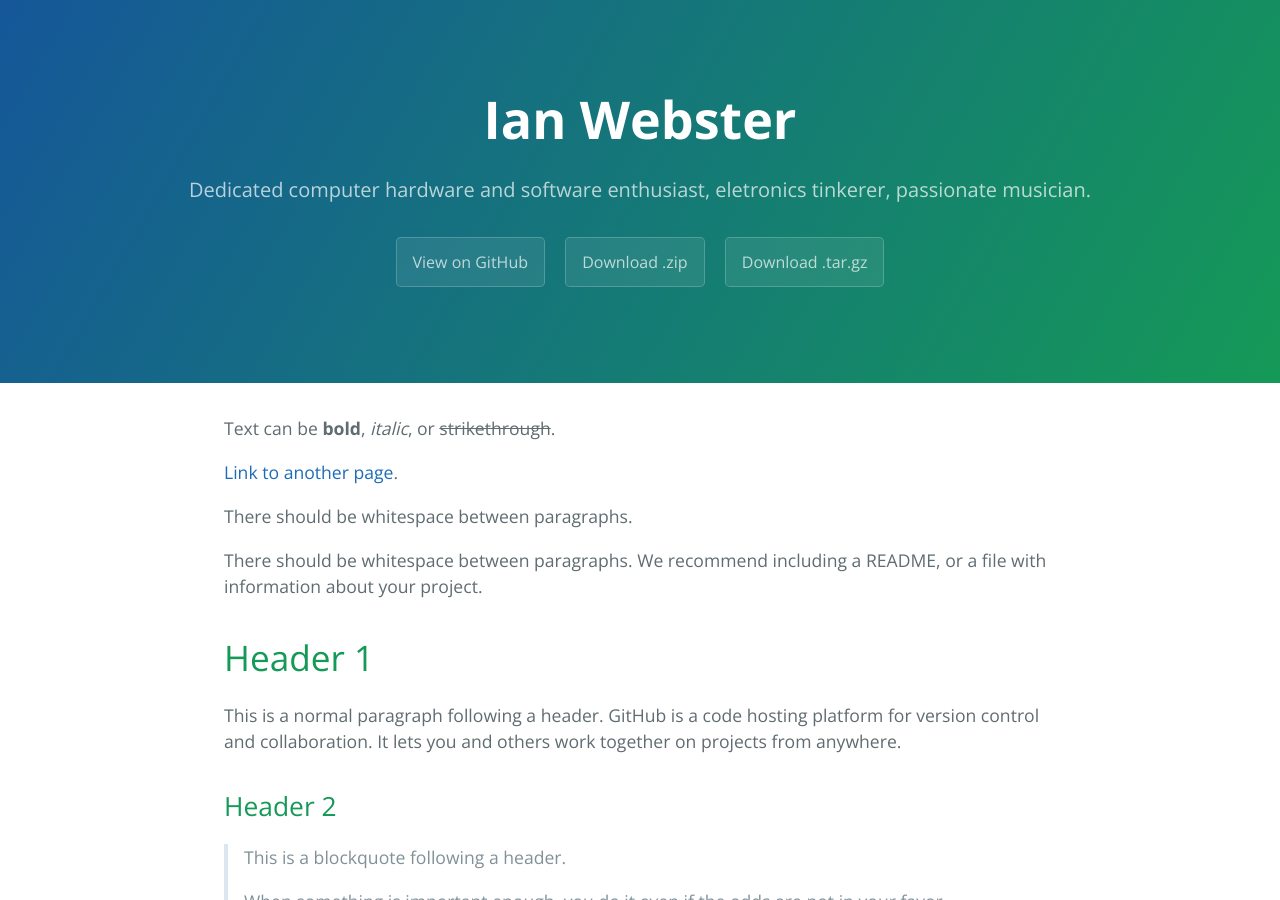
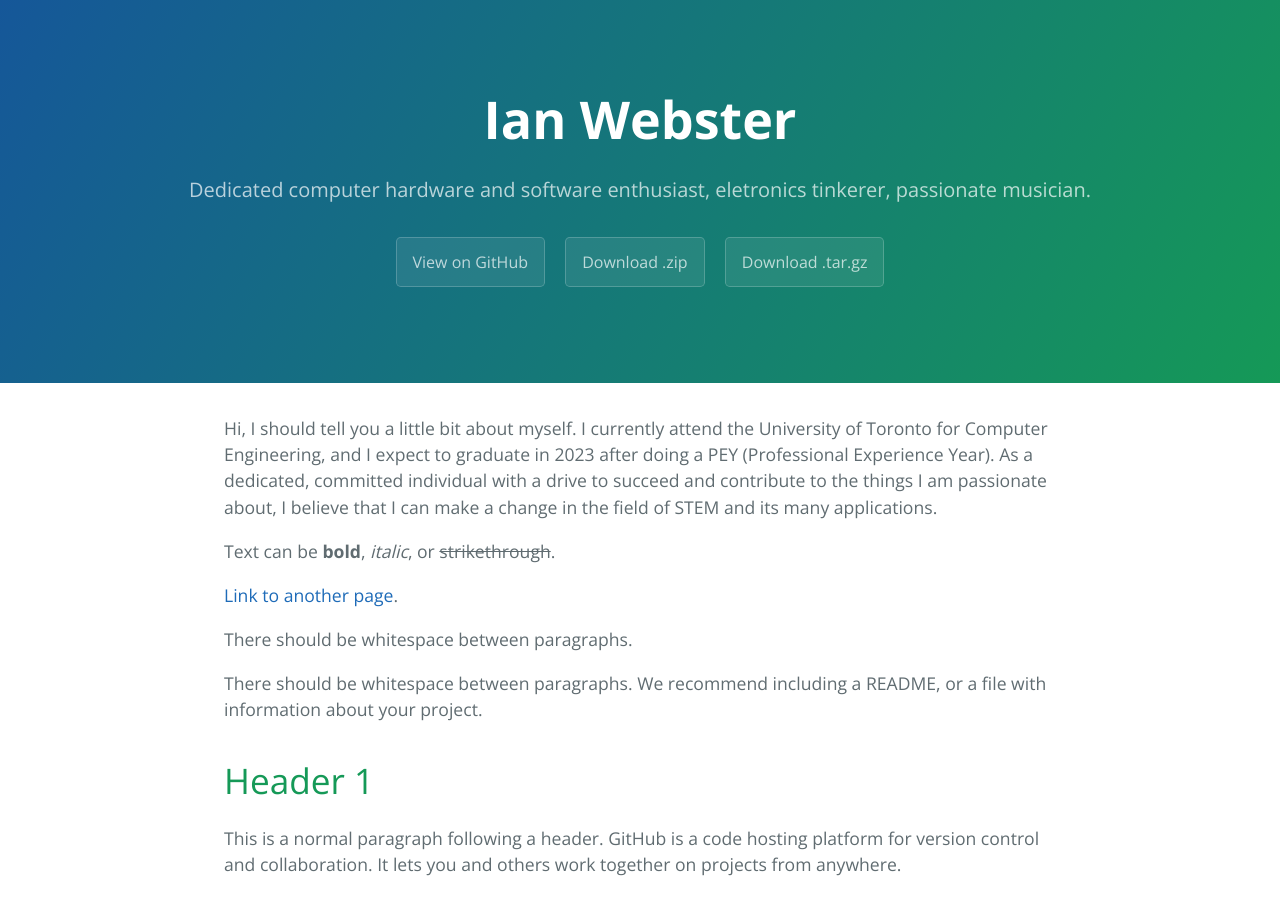
Before and after one commit to yixin0829/Cayman, a Jekyll site: the page built from index.md, in a window 1280 px wide and 900 px high. Built offline with Jekyll 4.4.1, drawn with Linux system fonts in a browser that asks for light colours.

Commit message:
Update index.md

```diff
--- a/index.md
+++ b/index.md
@@ -1,6 +1,9 @@
 ---
 layout: default
 ---
+
+Hi, I should tell you a little bit about myself. I currently attend the University of Toronto for Computer Engineering, and I expect to graduate in 2023 after doing a PEY (Professional Experience Year). As a dedicated, committed individual with a drive to succeed and contribute to the things I am passionate about, I believe that I can make a change in the field of STEM and its many applications.
+
 
 Text can be **bold**, _italic_, or ~~strikethrough~~.
 
```
